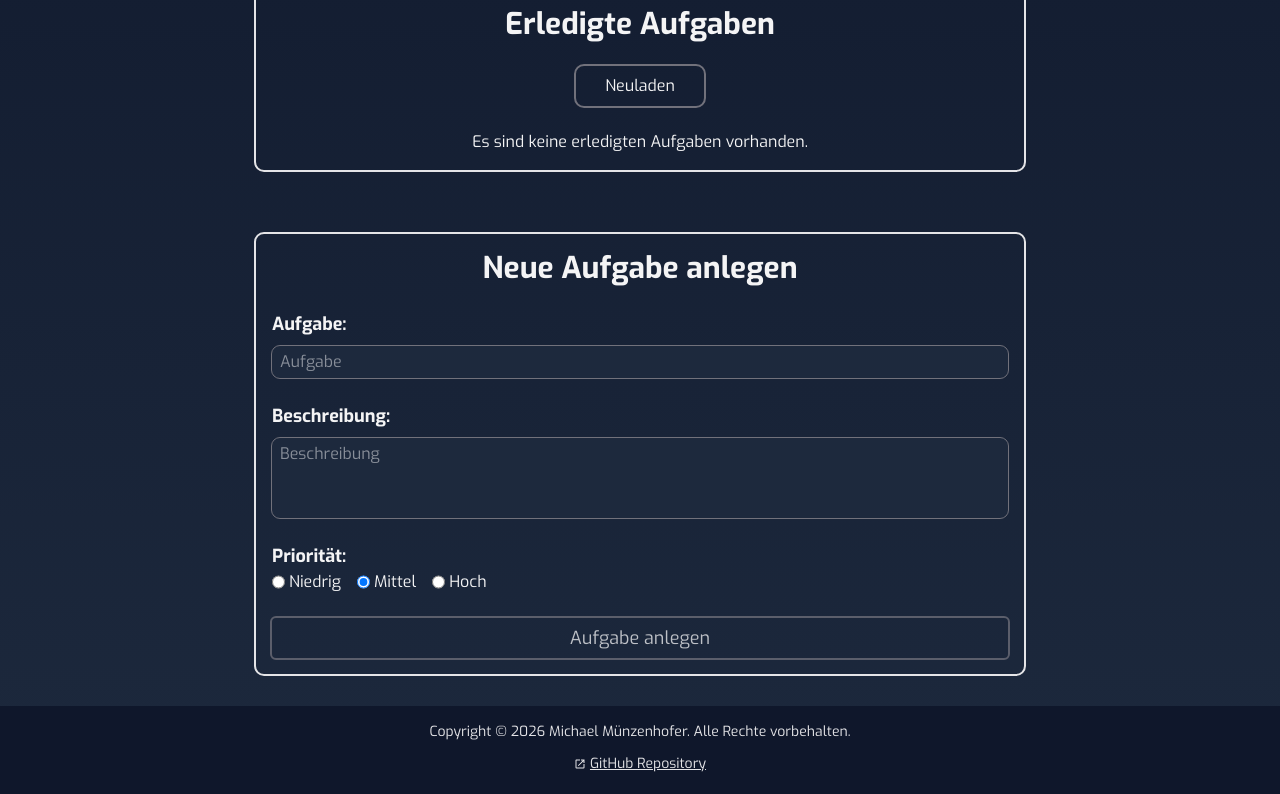
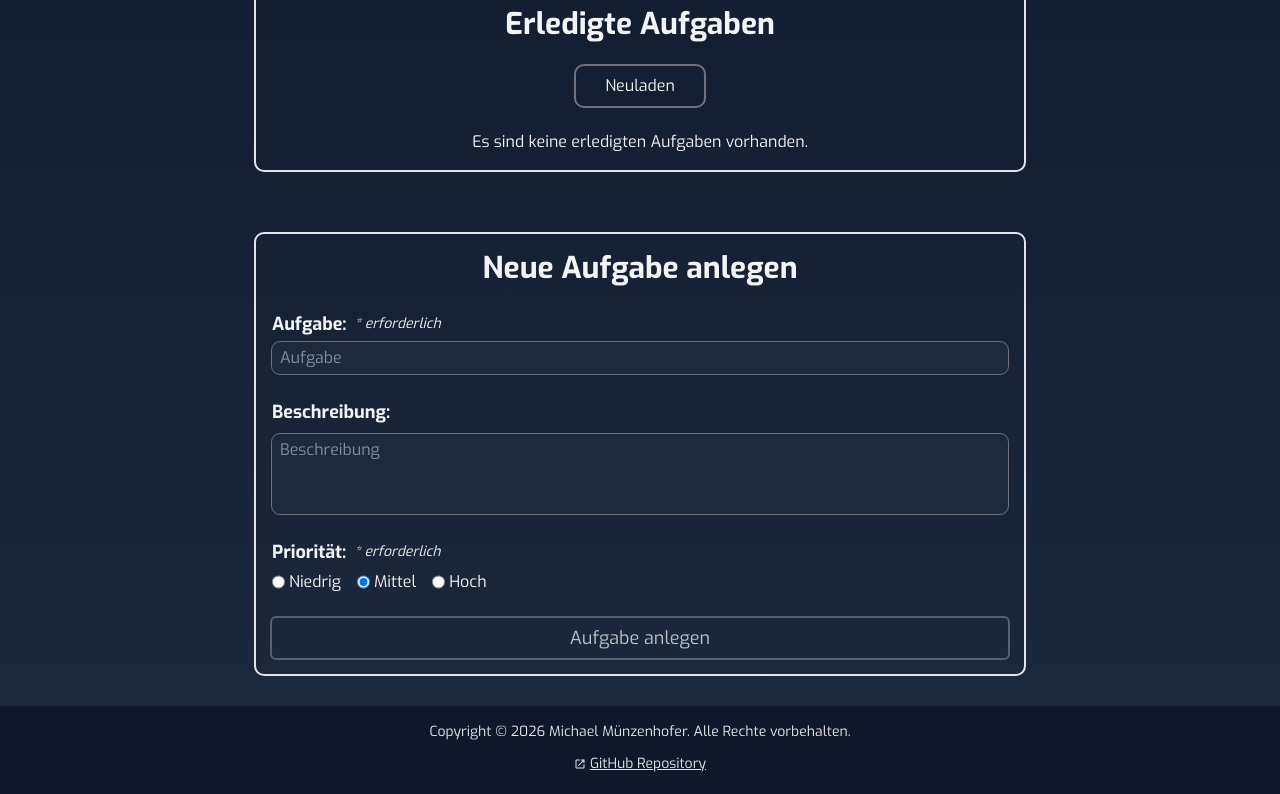
Before and after one commit to StackOverflowIsBetterThanAnyAI/stodlfest-frontend, a React (Vite) app: page /vorbereitung in a window 1280 px wide. Shown: the part 499-1293 px from the top of the page. Built offline with nearby package versions, Linux system fonts and the light colour scheme; no server answers; a web font is replaced by a local one.

Commit message:
visually highlight required fields

```diff
--- a/src/components/form/FormNewTask.tsx
+++ b/src/components/form/FormNewTask.tsx
@@ -101,13 +101,14 @@ const FormNewTask = () => {
             onSubmit={handleSubmit}
         >
             <Header label="Neue Aufgabe anlegen" />
-            <div className="flex flex-wrap gap-2 items-center">
+            <div className="flex flex-wrap gap-x-2 gap-y-1 items-end">
                 <label
                     htmlFor="taskAdd"
                     className="font-bold text-base md:text-lg"
                 >
                     Aufgabe:
                 </label>
+                <em className="text-xs md:text-sm pb-1">* erforderlich</em>
                 <input
                     type="text"
                     placeholder="Aufgabe"
@@ -135,10 +136,13 @@ const FormNewTask = () => {
                     maxLength={DESCRIPTION_LENGTH}
                 />
             </div>
-            <fieldset>
-                <legend className="font-bold text-base md:text-lg">
-                    Priorität:
-                </legend>
+            <fieldset className="flex flex-wrap gap-x-2 gap-y-1 items-center">
+                <span className="flex flex-wrap gap-x-2 gap-y-1 items-end">
+                    <legend className="font-bold text-base md:text-lg">
+                        Priorität:
+                    </legend>
+                    <em className="text-xs md:text-sm pb-1">* erforderlich</em>
+                </span>
                 <div className="flex w-full flex-wrap gap-x-4 gap-y-1 items-center">
                     <FormRadioButton
                         id="lowAdd"
```
